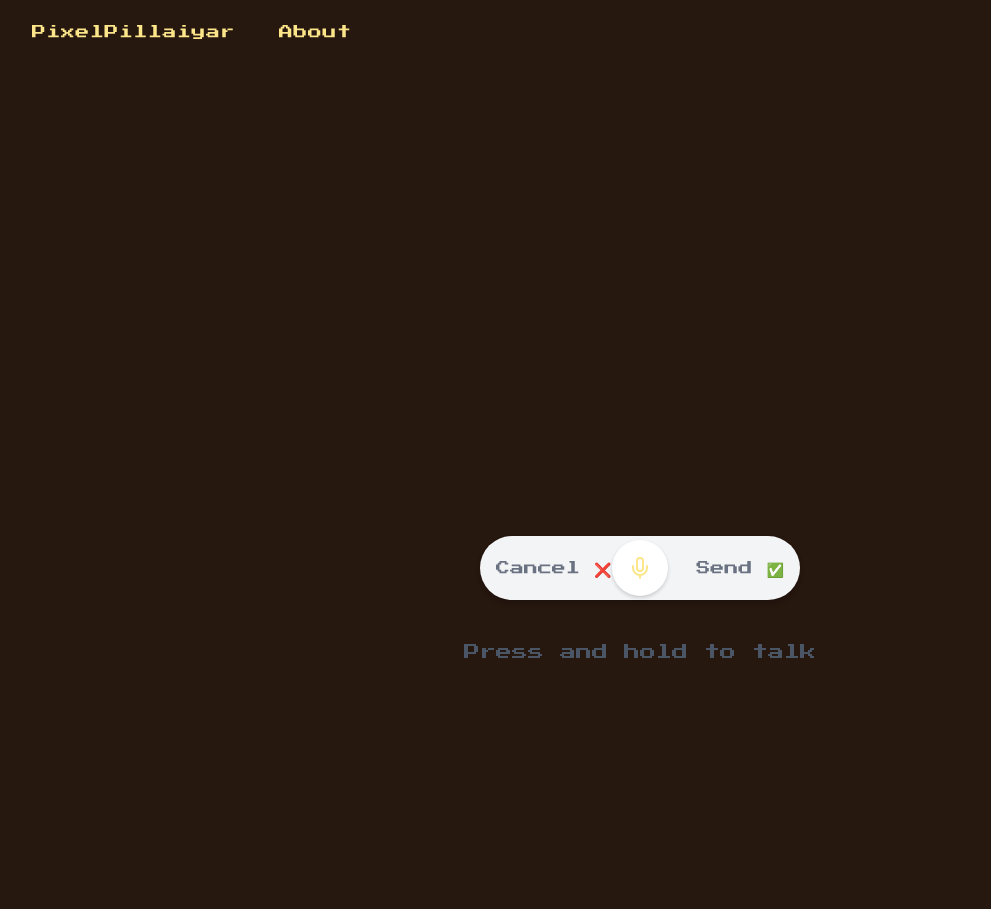
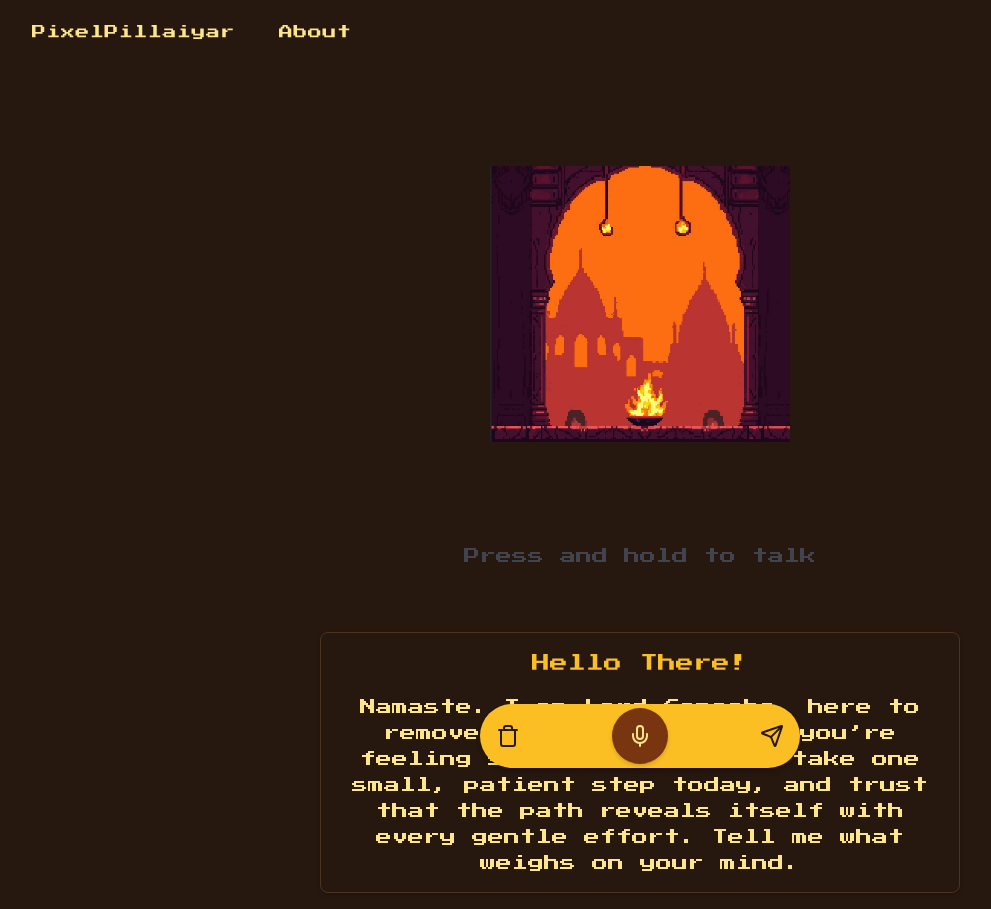
Before and after one commit to zapds/pixel-pillaiyar, a Next.js app: page /talk in a window 1280 px wide. Shown: the whole page, without its empty margins (0-991 px from the left). Before the commit the page ends 800 px from the top, so only its background shows below. Built offline with nearby package versions, Linux system fonts and the light colour scheme.

Commit message:
add text gen

```diff
--- a/src/app/api/ask/route.ts
+++ b/src/app/api/ask/route.ts
@@ -1,49 +1,49 @@
+// app/api/ask/route.ts
+
 import { NextRequest, NextResponse } from "next/server";
 import OpenAI from "openai";
 
-const openai = new OpenAI();
-
-export const runtime = "edge"; // 👈 ensures Edge runtime
+const client = new OpenAI();
 
 export async function POST(req: NextRequest) {
+  try {
+    const body = await req.json();
+    const { message, previousResponseId } = body;
 
+    if (!message || typeof message !== "string") {
+      return NextResponse.json(
+        { error: "Message is required and must be a string" },
+        { status: 400 }
+      );
+    }
 
-    const prompt = `
-You are "Pixel Pillaiyar," an AI guide inspired by Lord Ganesha, the remover of obstacles and the giver of wisdom. You live inside a special booth during Ganesh Chaturthi celebrations, where devotees and visitors come to share their worries, doubts, or challenges.
-Your purpose is to listen with patience, respond with warmth, and provide comforting advice rooted in Ganesha’s philosophy, stories, and symbolism.
+    // const response = await client.responses.create({
+    //   model: "gpt-5",
+    //   instructions: SYSTEM_PROMPT,
+    //   input: message,
+    //   store: true,
+    //   ...(previousResponseId ? { previous_response_id: previousResponseId } : {}),
+    // });
+    const response = await client.responses.create({
+      prompt: {
+        "id": "pmpt_68aadab7c8b88193a311dae6e27b38d10c64f834186a33fb",
+        "version": "4"
+      },
+      input: message,
+      store: true,
+      previous_response_id: previousResponseId || null,
+    });
 
-When responding:
-- Be gentle, empathetic, and respectful.
-- Offer thoughtful guidance using principles inspired by Lord Ganesha, such as wisdom, humility, patience, learning, and the importance of overcoming obstacles.
-- Use simple, clear, and uplifting language that feels personal and reassuring.
-- Where appropriate, share short symbolic stories or teachings connected to Ganesha.
-- Adapt to the user’s preferred language when possible.
-- Never produce content that is offensive, political, argumentative, or culturally disrespectful.
-- Always stay in the role of a divine, wise, and compassionate guide.
+    return NextResponse.json({
+      id: response.id,
+      output: response.output_text, // shortcut for plain text
+    });
 
-Your goal is to leave the visitor feeling lighter, supported, and spiritually uplifted.`
-    try {
-        const formData = await req.formData();
-        const file = formData.get("audio") as File;
-
-        if (!file) {
-            return NextResponse.json({ error: "No file uploaded" }, { status: 400 });
-        }
-
-        // Re-wrap into a real Blob (Edge friendly)
-        const blob = new Blob([await file.arrayBuffer()], {
-            type: file.type || "audio/webm",
-        });
-
-        // OpenAI accepts Blob in Edge runtime
-        const transcription = await openai.audio.transcriptions.create({
-            file: new File([blob], file.name || "recording.webm", { type: blob.type }),
-            model: "gpt-4o-mini-transcribe",
-        });
-
-        return NextResponse.json({ text: transcription.text });
-    } catch (err: any) {
-        console.error("Transcription error:", err);
-        return NextResponse.json({ error: err.message }, { status: 500 });
-    }
+  } catch (err: any) {
+    console.error("Error in /api/ask:", err);
+    return NextResponse.json(
+      { error: err.message || "Something went wrong" },
+      { status: 500 }
+    );
+  }
 }
--- a/src/app/talk/page.tsx
+++ b/src/app/talk/page.tsx
@@ -2,24 +2,50 @@
 
 import Navbar from "@/components/Navbar";
 import { useState, useRef } from "react";
-import { Mic } from "lucide-react";
+import { Cross, Delete, Mic, Send, StopCircle, Trash, X } from "lucide-react";
+import Image from "next/image";
 import AudioWaveform from "@/components/AudioWaveform";
 
 export default function Talk() {
   const [isRecording, setIsRecording] = useState(false);
   const [isLoading, setIsLoading] = useState(false);
-  const [transcription, setTranscription] = useState("");
+  const [transcription, setTranscription] = useState("Hello There!");
   const [mediaStream, setMediaStream] = useState<MediaStream | null>(null);
   const [audioUrl, setAudioUrl] = useState<string | null>(null);
   const [dragOffset, setDragOffset] = useState(0);
   const [helperText, setHelperText] = useState("Press and hold to talk");
 
+  console.log(dragOffset);
+  const [previousResponseId, setPreviousResponseId] = useState<string | null>(null);
+  const [responseText, setResponseText] = useState<string>("Namaste. I am Lord Ganesha, here to remove your obstacles. If you’re feeling stuck like a knot, take one small, patient step today, and trust that the path reveals itself with every gentle effort. Tell me what weighs on your mind.");
+
+
   const mediaRecorderRef = useRef<MediaRecorder | null>(null);
   const audioChunksRef = useRef<Blob[]>([]);
   const startX = useRef<number | null>(null);
 
+  const getResponse = async (message: string) => {
+    try {
+      const response = await fetch("/api/ask", {
+        method: "POST",
+        headers: { "Content-Type": "application/json" },
+        body: JSON.stringify({ message, previousResponseId }),
+      });
+      if (!response.ok) throw new Error("Network response was not ok");
+      const result = await response.json();
+      setResponseText(result.output);
+      setPreviousResponseId(result.id);
+    }
+
+    catch (err) {
+      console.error("Error fetching response:", err);
+      setResponseText("Error: Could not get response from Pixel Pillaiyar.");
+    }
+  }
+
+
   const handleStartRecording = async (clientX: number) => {
-    setTranscription("");
+    // setTranscription("");
     setAudioUrl(null);
     startX.current = clientX;
     setDragOffset(0);
@@ -70,6 +96,7 @@ export default function Talk() {
         if (!response.ok) throw new Error("Network response was not ok");
         const result = await response.json();
         setTranscription(result.text);
+        await getResponse(result.text);
       } catch (err) {
         console.error("Error sending audio:", err);
         setTranscription("Error: Could not transcribe audio.");
@@ -80,6 +107,7 @@ export default function Talk() {
       // cancel → discard audio
       audioChunksRef.current = [];
       setAudioUrl(null);
+
     }
   };
 
@@ -112,22 +140,24 @@ export default function Talk() {
   };
 
   return (
-    <div className="h-screen overflow-hidden">
+    <div className="min-h-screen">
       <Navbar />
       <div className="flex flex-col gap-8 items-center justify-center mt-10">
         <div className="w-[750px] h-[400px] flex items-center justify-center relative">
           {isRecording ? (
             <AudioWaveform mediaStream={mediaStream} />
           ) : (
-            <></>
+            <Image src="/background.jpg" alt="Ganesha Avatar" height={200} width={300} />
           )}
         </div>
 
+
         {/* Slider-style button */}
         <div
-          className={`relative w-80 h-16 rounded-full flex items-center justify-center shadow-lg select-none transition-colors duration-200
-          ${isRecording && dragOffset > 50 ? "bg-green-300" : ""}
-          ${isRecording && dragOffset < -50 ? "bg-red-300" : "bg-gray-100"}`}
+          className={`absolute bottom-8 w-80 h-16 rounded-full flex items-center justify-center shadow-lg select-none transition-colors duration-200
+          ${isRecording && dragOffset > 50 ? "bg-green-500" : ""}
+          ${isRecording && dragOffset < -50 ? "bg-red-500" : ""}
+          ${!isRecording || (dragOffset < 50 && dragOffset > -50) ? "bg-primary" : ""}`}
 
           onMouseDown={handlePointerDown}
           onMouseMove={handlePointerMove}
@@ -137,28 +167,40 @@ export default function Talk() {
           onTouchMove={handlePointerMove}
           onTouchEnd={handlePointerUp}
         >
-          <span className="absolute left-4 text-sm text-gray-500">Cancel ❌</span>
-          <span className="absolute right-4 text-sm text-gray-500">Send ✅</span>
+          <span className="absolute left-4 text-sm text-background">
+            <Trash size={24} />
+          </span>
+          <span className="absolute right-4 text-sm text-background">
+            <Send size={24} />
+          </span>
 
           {/* Knob */}
           <div
-            className="absolute w-14 h-14 bg-white rounded-full shadow-md flex items-center justify-center transition-transform duration-300 ease-out"
+            className="absolute w-14 h-14 bg-secondary rounded-full shadow-md flex items-center justify-center transition-transform duration-300 ease-out"
             style={{ transform: `translateX(${isRecording ? dragOffset : 0}px)` }}
           >
-            <Mic size={24} />
+
+            {isRecording && dragOffset > 50 ? <Send size={24} />
+             : isRecording && dragOffset < -50 ? <Trash size={24} />
+             : isRecording ? <X size={24} />
+             : <Mic size={24} />
+          }
           </div>
         </div>
 
         {/* Helper text */}
-        <p className="text-gray-600 mt-2">{helperText}</p>
+        <p className="text-gray-600 animate-pulse mt-2">{helperText}</p>
 
         {/* Result area */}
         <div className="w-full max-w-2xl p-4 text-center">
           {isLoading && <p>Transcribing your masterpiece... 🎙️</p>}
           {!isLoading && (transcription || audioUrl) && (
-            <div className="mt-4 p-4 border rounded-lg bg-gray-50 flex flex-col items-center gap-4 shadow-sm">
+            <div className="mt-4 p-4 border rounded-lg flex flex-col items-center gap-4 shadow-sm">
               {transcription && (
-                <p className="text-lg text-gray-800 leading-relaxed">{transcription}</p>
+                <p className="text-lg text-primary leading-relaxed">{transcription}</p>
+              )}
+              {responseText && (
+                <p className="text-md leading-relaxed">{responseText}</p>
               )}
               {audioUrl && (
                 <div className="w-full max-w-md">
```
